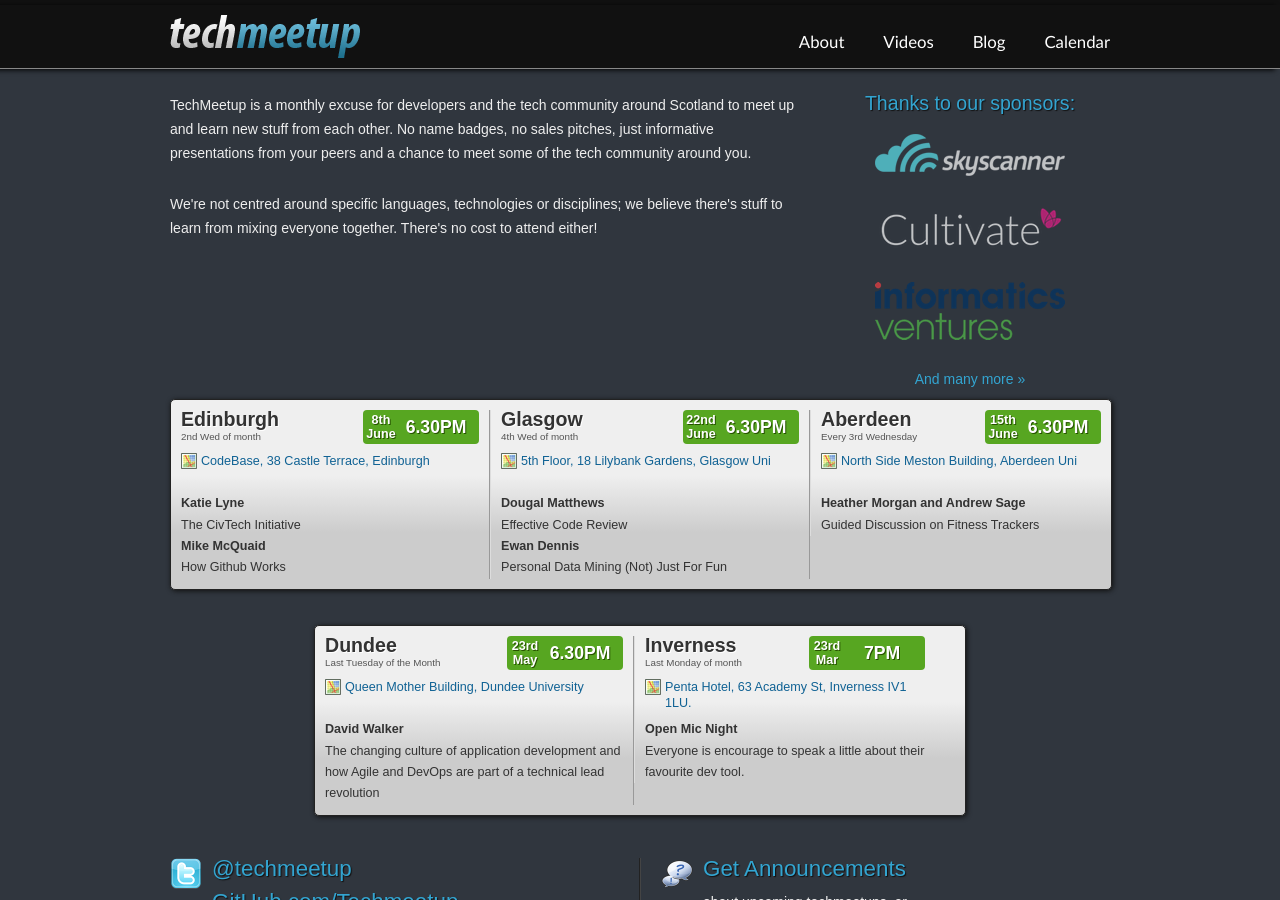
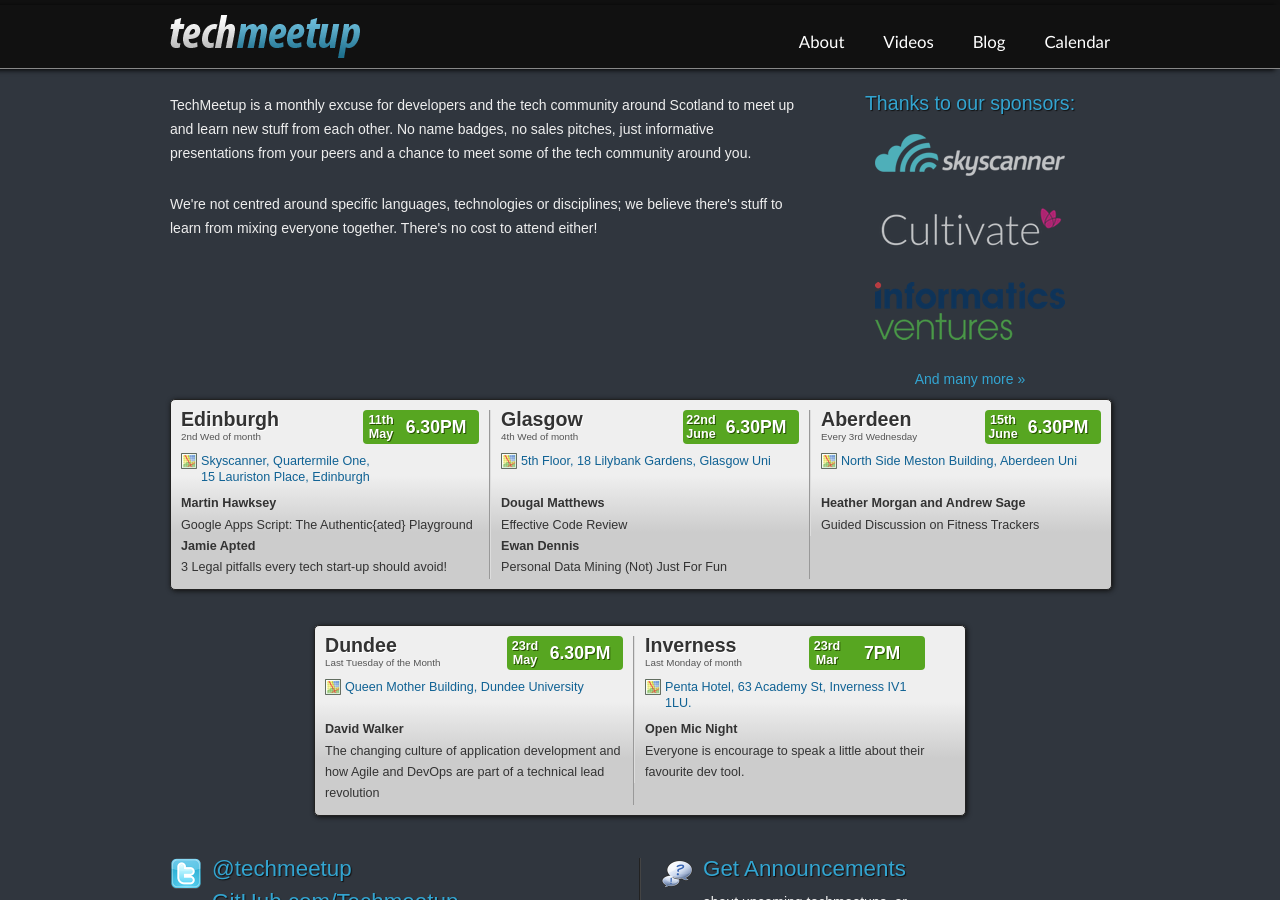
Before and after one commit to techmeetup/techmeetup.co.uk, a Jekyll site: the page built from index.html, in a window 1280 px wide and 900 px high. Built offline with Jekyll 4.4.1, drawn with Linux system fonts in a browser that asks for light colours.

Commit message:
Revert "Updated speakers and location for June (#50)"
This reverts commit 691c1f61d0bd0c9998a705ca9a278b2717fa3f96.

```diff
--- a/_data/index.json
+++ b/_data/index.json
@@ -2,16 +2,16 @@
   "edinburgh": {
     "speakers": [
       {
-        "name": "Katie Lyne",
-        "talk": "The CivTech Initiative"
+        "name": "Martin Hawksey",
+        "talk": "Google Apps Script: The Authentic{ated} Playground"
       },
       {
-        "name": "Mike McQuaid",
-        "talk": "How Github Works"
+        "name": "Jamie Apted",
+        "talk": "3 Legal pitfalls every tech start-up should avoid!"
       }
     ],
-    "day": "8th",
-    "month": "June"
+    "day": "11th",
+    "month": "May"
   },
   "glasgow": {
     "speakers": [
--- a/index.html
+++ b/index.html
@@ -32,7 +32,7 @@
   <li class="first">
     <h4><a href="{{ site.baseurl }}/edinburgh.html">Edinburgh</a></h4>
     <span>2nd Wed of month</span>
-    <p><a href="https://www.google.co.uk/maps/place/CodeBase/@55.9471579,-3.203891,17z/data=!3m1!4b1!4m5!3m4!1s0x4887c7991a24de13:0x5727e05b4321b9f6!8m2!3d55.9471549!4d-3.2017023" class="map">CodeBase, 38 Castle Terrace, Edinburgh</a></p>
+    <p><a href="https://www.google.co.uk/maps/place/Quartermile+One+Lauriston+Place/@55.9444215,-3.1946043,17z/data=!3m1!4b1!4m2!3m1!1s0x4887c79c80ea3bbf:0x875b29c71924b77d" class="map">Skyscanner, Quartermile One,<br>15 Lauriston Place, Edinburgh</a></p>
     {% for speaker in site.data.index.edinburgh.speakers %}
     <p>
       <strong>{{ speaker.name }}</strong>
```
